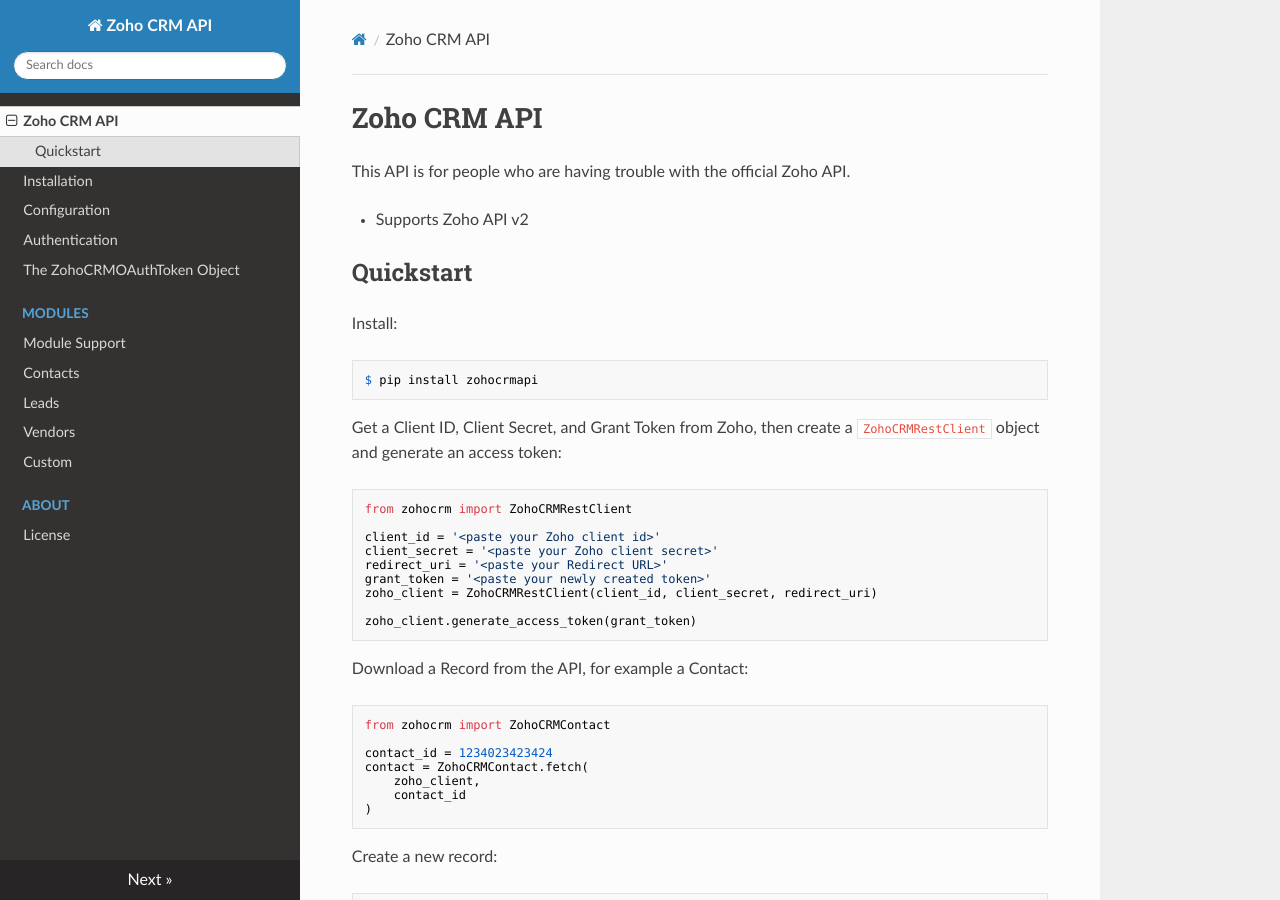
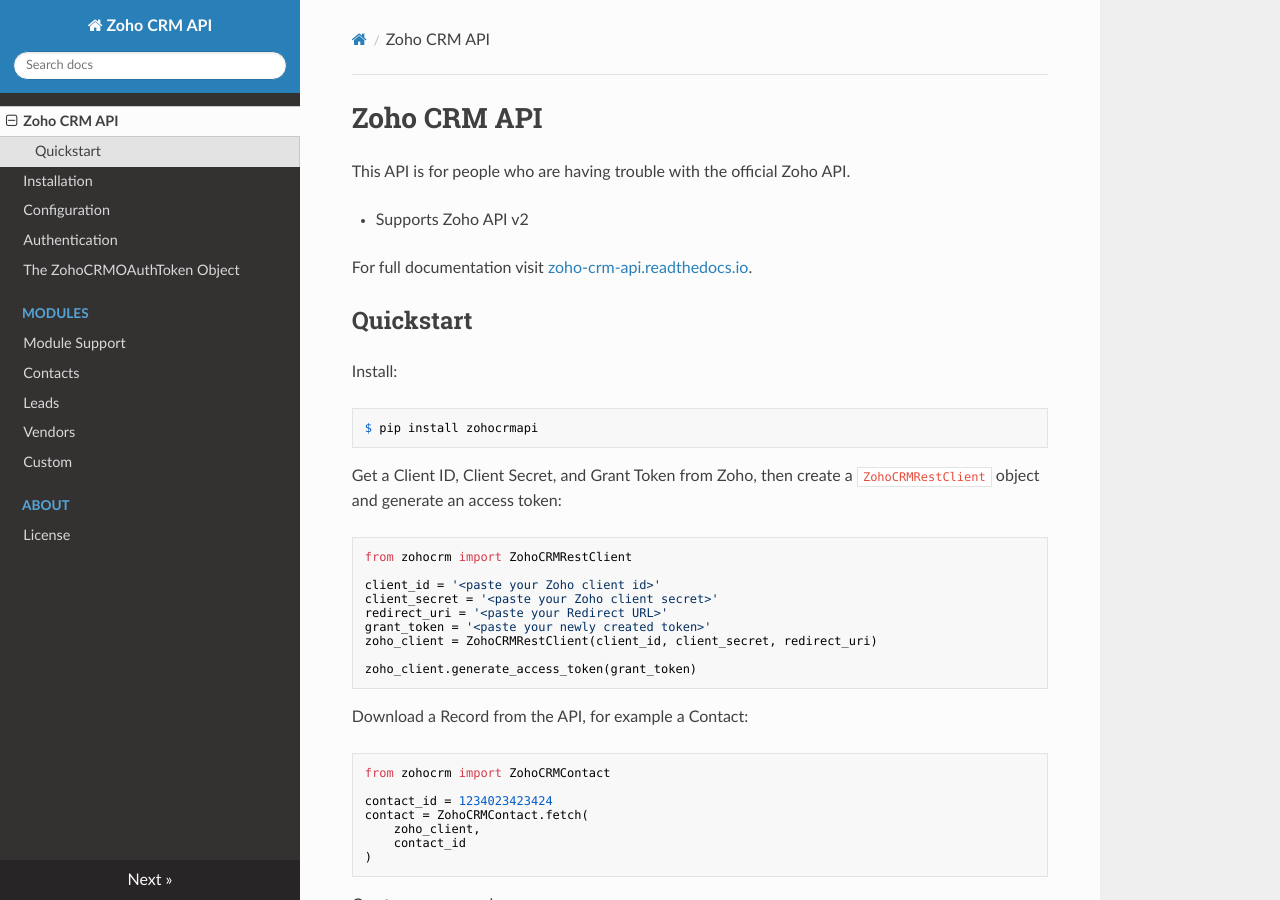
Before and after one commit to backupbrain/zoho-crm-api, an MkDocs documentation site: the page built from docs/docs/index.md, in a window 1280 px wide and 900 px high. Built offline with MkDocs 1.6.1, drawn with Linux system fonts in a browser that asks for light colours; nearby versions of some CDN libraries.

Commit message:
adding documentation

```diff
--- a/docs/docs/index.md
+++ b/docs/docs/index.md
@@ -2,6 +2,8 @@
 This API is for people who are having trouble with the official Zoho API.
 
 * Supports Zoho API v2
+
+For full documentation visit [zoho-crm-api.readthedocs.io](https://zoho-crm-api.readthedocs.io).
 
 ## Quickstart
 
```
